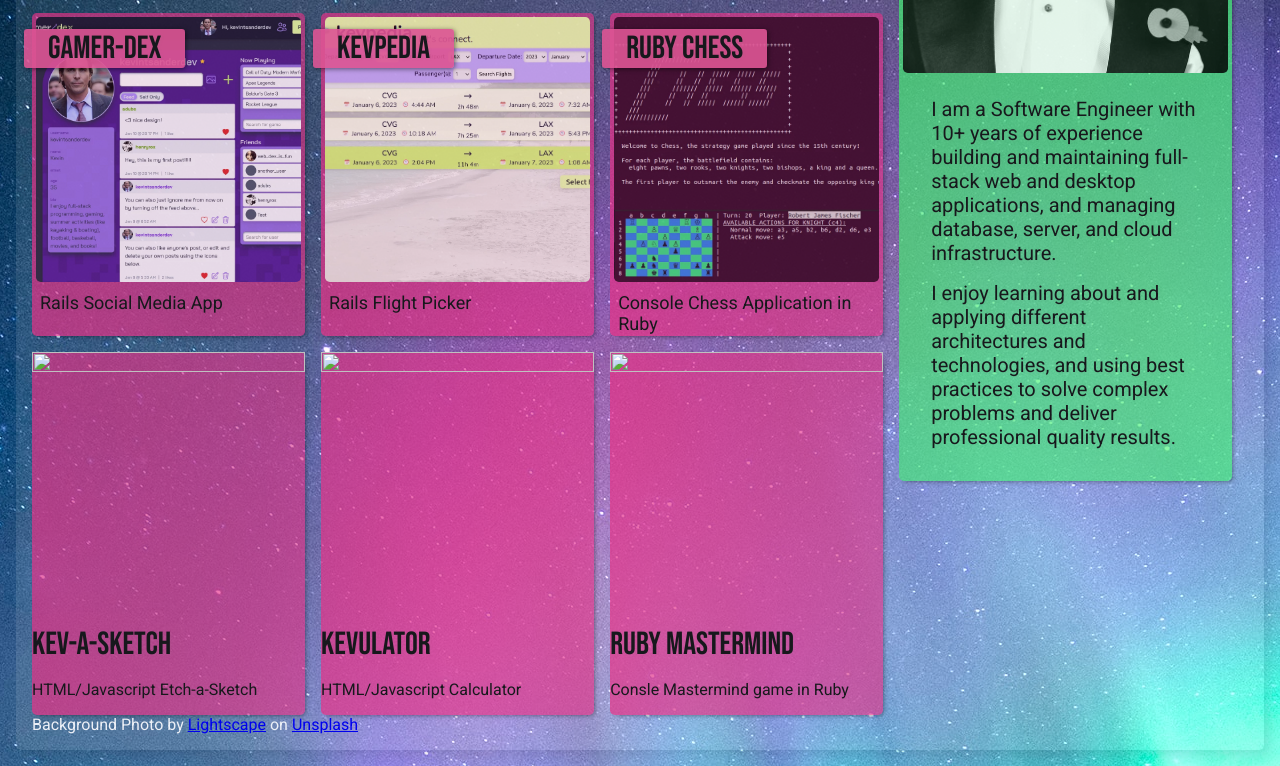
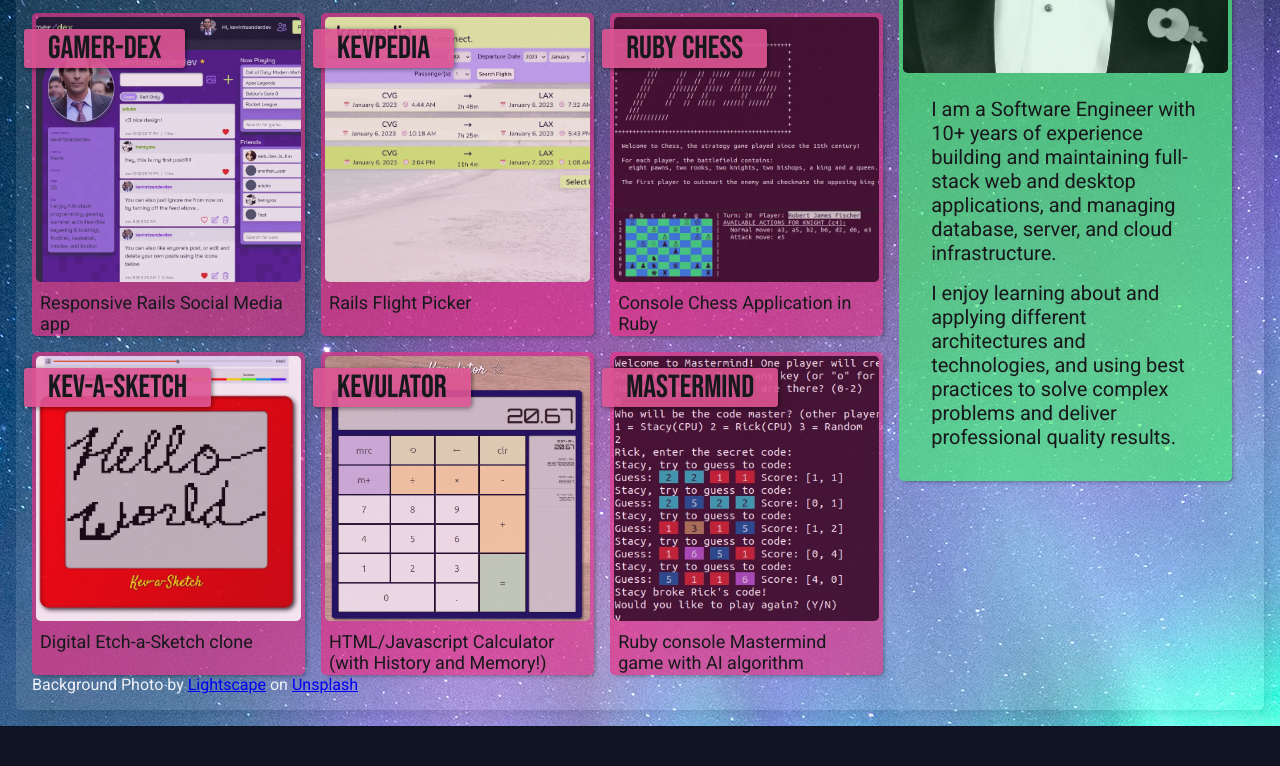
Before and after one commit to kevintsander/portfolio, a plain HTML site: page index.html in a window 1280 px wide. Shown: the part 304-1070 px from the top of the page. After the commit the page ends 1030 px from the top, so only its background shows below. Drawn offline with Linux system fonts and the light colour scheme.

Commit message:
added images for projects

```diff
--- a/index.html
+++ b/index.html
@@ -58,7 +58,7 @@
                     <img class="square-img card-img-top" src="./images/projects/gamer-dex.webp">
                     <h1 class="card-header card-header-tl">gamer-dex</h1>
                 </div>
-                <p>Rails Social Media App</p>
+                <p>Responsive Rails Social Media app</p>
             </div>
 
 
@@ -84,31 +84,40 @@
             </div>
 
 
-            <div class="card card-bg-2">
-                <img class="square-img" src="">
+            <div class="card card-text-sm card-bg-2">
+                <div class="card-img-container">
+                    <img class="square-img card-img-top" src="./images/projects/kev-a-sketch.webp">
+                    <h1 class="card-header card-header-tl">Kev-a-sketch</h1>
+                </div>
                 <div class="card-text-sm">
-                    <h1>Kev-a-Sketch</h1>
-                    <p>HTML/Javascript Etch-a-Sketch</p>
+                    <p>Digital Etch-a-Sketch clone</p>
                 </div>
             </div>
 
 
-            <div class="card card-bg-2">
-                <img class="square-img" src="">
+
+
+            <div class="card card-text-sm card-bg-2">
+                <div class="card-img-container">
+                    <img class="square-img card-img-top" src="./images/projects/kevulator.webp">
+                    <h1 class="card-header card-header-tl">Kevulator</h1>
+                </div>
                 <div class="card-text-sm">
-                    <h1>Kevulator</h1>
-                    <p>HTML/Javascript Calculator</p>
+                    <p>HTML/Javascript Calculator (with History and Memory!)</p>
                 </div>
             </div>
 
 
-            <div class="card card-bg-2">
-                <img class="square-img" src="">
+            <div class="card card-text-sm card-bg-2">
+                <div class="card-img-container">
+                    <img class="square-img card-img-top" src="./images/projects/mastermind.webp">
+                    <h1 class="card-header card-header-tl">Mastermind</h1>
+                </div>
                 <div class="card-text-sm">
-                    <h1>Ruby Mastermind</h1>
-                    <p>Consle Mastermind game in Ruby</p>
+                    <p>Ruby console Mastermind game with AI algorithm</p>
                 </div>
             </div>
+
         </div>
     </main>
 
--- a/style.css
+++ b/style.css
@@ -125,6 +125,7 @@ main {
     margin: 0.25rem;
     width: calc(100% - (2 * 0.25rem));
     border-radius: var(--lg-border-radius);
+
 }
 
 .card {
```
Also changed, not shown: images/projects/kev-a-sketch.webp (added), images/projects/kevulator.webp (added), images/projects/mastermind.webp (added).
